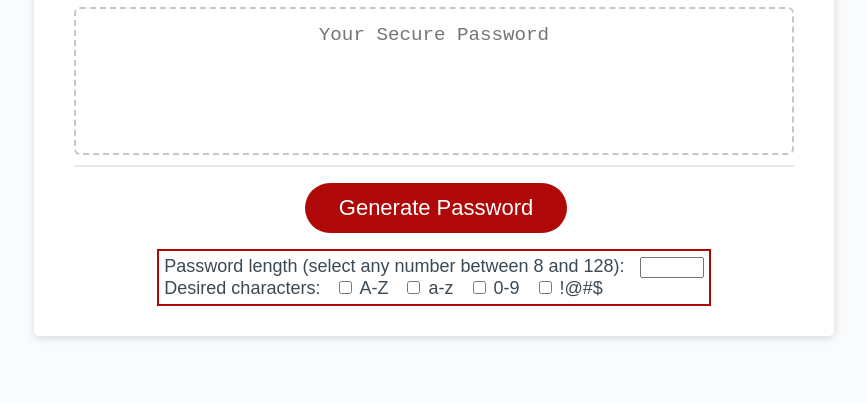
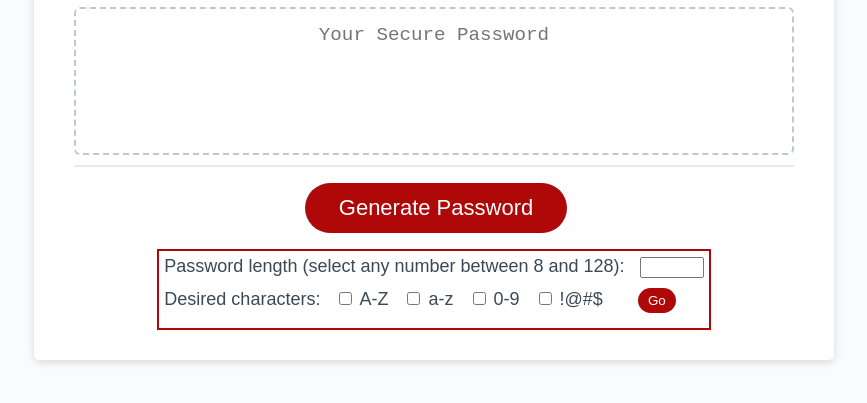
Before and after one commit to madisenvo/Password-Generator, a plain HTML site: page Develop/index.html in a window 1280 px wide. Both pictures are taken after a click on the button "Generate Password". Shown: the part 241-644 px from the top of the page, without its empty margins (206-1073 px from the left). Drawn offline with Linux system fonts and the light colour scheme.

Commit message:
added button

```diff
--- a/Develop/index.html
+++ b/Develop/index.html
@@ -42,6 +42,7 @@
             <label class="label" > 0-9</label>
             <input class ="input-symbol" type="checkbox">
             <label class="label"> !@#$</label>
+            <button id="go">Go</button>
           </div>
         </div>
 <!-- end -->
--- a/Develop/script.js
+++ b/Develop/script.js
@@ -1,5 +1,6 @@
 // Assignment Code
 var generateBtn = document.querySelector("#generate");
+var goBtn = document.querySelector("go");
 
 // my additions
 var numberChars = "0123456789";
@@ -16,8 +17,13 @@ function writePassword() {
 }
 
 // Add event listener to generate button
-generateBtn.addEventListener("click", writePassword);
-  function writePassword(){
+generateBtn.addEventListener("click", openOptions);
+  function openOptions(){
     var options = document.getElementById("popup");
     options.classList.toggle("show");
   }
+
+goBtn.addEventListener("click", writePassword);
+  function writePassword(){
+
+  }
--- a/Develop/style.css
+++ b/Develop/style.css
@@ -132,6 +132,17 @@ button[disabled] {
 .label{
   padding-right: 10px;
 }
+
+#go{
+  border: none;
+  background-color: hsl(360, 91%, 36%);
+  border-radius: 25px;
+  color: hsl(0, 0%, 100%);
+  padding: 5px 10px;
+  margin: 10px;
+  margin-left: 20px;
+  cursor: pointer;
+}
 /* end */
 
 @media (max-width: 690px) {
```
